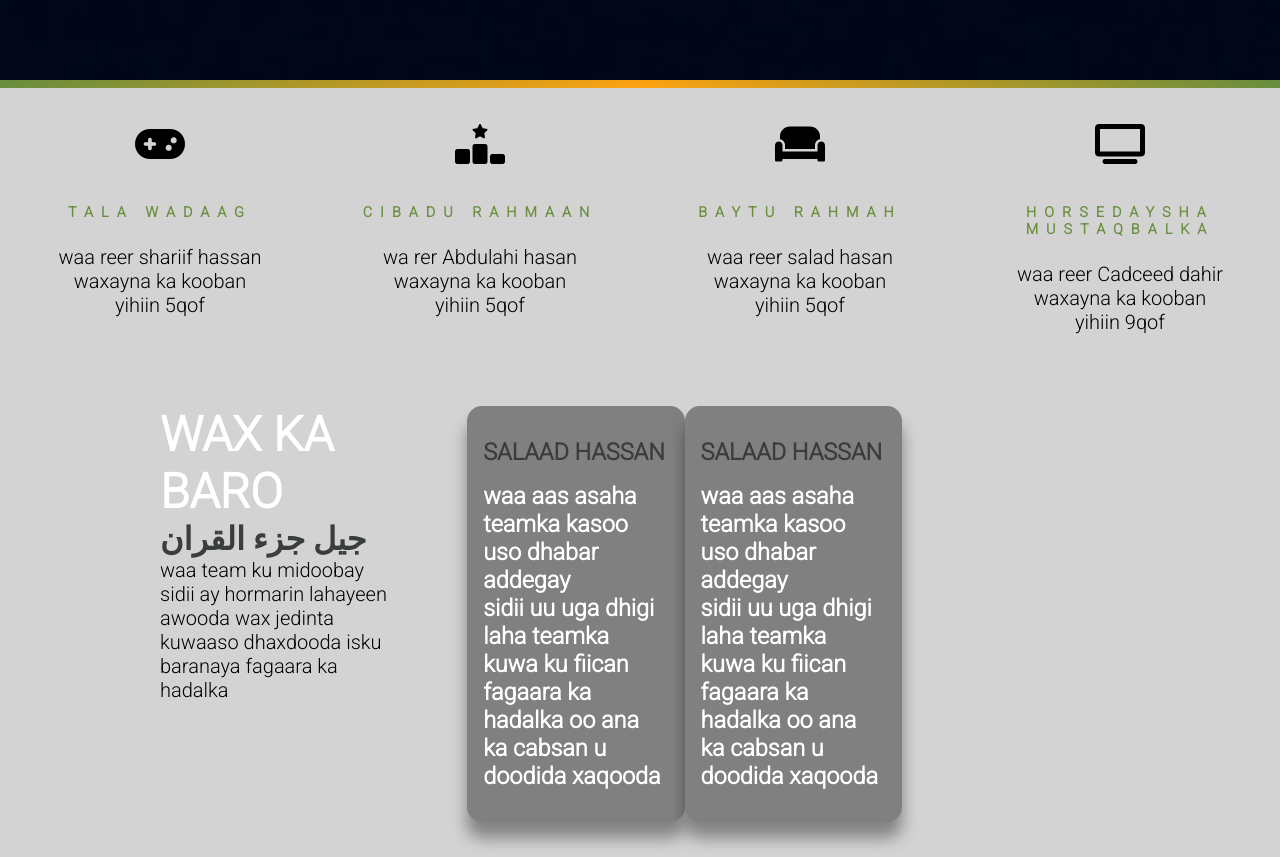
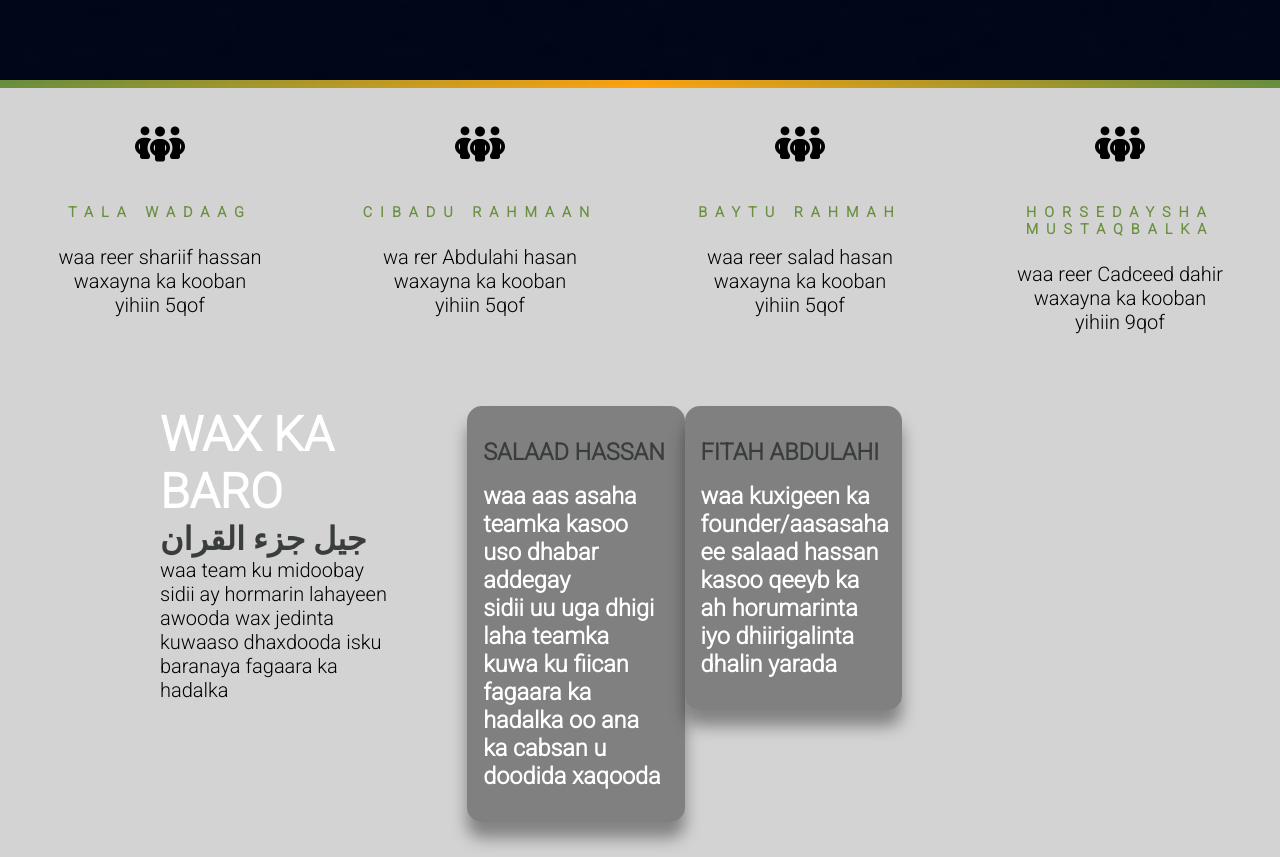
Before and after one commit to abdal-sharif/juzul-quraan, a plain HTML site: page index.html in a window 1280 px wide. Shown: the part 720-1577 px from the top of the page. Drawn offline with Linux system fonts and the light colour scheme; a web font is replaced by a local one.

Commit message:
big update

```diff
--- a/index.html
+++ b/index.html
@@ -13,7 +13,7 @@
         <header class="header">
             <div class="banner">
 
-                <h3 class="banner-title" >   halkaan kala soco team juzul quraan</h3>
+                <h3 class="banner-title" >   halkaan kala soco team </h3>
                 <h1 class="banner-subtitle" >جيل جزء القران  </h1>
                 <a href= "#" class="banner-btn"> sii gudub</a>
         </div>
@@ -29,7 +29,7 @@
         <article class="special">
 
             <span class="special-icon">
-                 <i class="fa-solid fa-gamepad"></i></span>
+                 <i class="fa-solid fa-people-group"></i></span>
 
                  <h3 class="special-title"> Tala wadaag</h3>
                  <p class="special-text"> waa reer <span class="name">shariif hassan</span>
@@ -39,7 +39,7 @@
         <article class="special">
 
             <span class="special-icon">
-                 <i class="fa-solid fa-ranking-star"></i></span>
+                 <i class="fa-solid fa-people-group"></i></span>
 
                  <h3 class="special-title"> cibadu rahmaan </h3>
                  <p class="special-text"> wa rer <span class="name">Abdulahi hasan </span>
@@ -48,7 +48,7 @@
         <article class="special">
 
             <span class="special-icon">
-                 <i class="fa-solid fa-couch"></i></span>
+                 <i class="fa-solid fa-people-group"></i></span>
 
                  <h3 class="special-title">Baytu Rahmah</h3>
                  <p class="special-text"> waa reer <span class="name"> salad hasan </span>
@@ -57,7 +57,7 @@
         <article class="special">
 
             <span class="special-icon">
-                 <i class="fa-solid fa-tv"></i></span>
+                 <i class="fa-solid fa-people-group"></i></span>
 
                  <h3 class="special-title">Horsedaysha mustaqbalka</h3>
                  <p class="special-text"> waa reer <span class="name">Cadceed dahir</span>
@@ -89,10 +89,10 @@
                     </section>
 
                     <section class="person">
-                        <h3 class="person-title">salaad Hassan</h3>
-                        <h3 class="person-subtitle">waa aas asaha teamka kasoo uso dhabar addegay <br>
-                        sidii uu uga dhigi laha teamka kuwa ku fiican fagaara ka hadalka  oo ana <br>
-                     ka cabsan u doodida xaqooda</h3>
+                        <h3 class="person-title">fitah abdulahi</h3>
+                        <h3 class="person-subtitle">waa kuxigeen ka founder/aasasaha ee salaad hassan <br>
+                        kasoo qeeyb ka ah horumarinta iyo dhiirigalinta dhalin yarada
+                    </h3>
                     </section>
 
 
--- a/style.css
+++ b/style.css
@@ -78,7 +78,6 @@ a{
     font-size: 3rem;
     color: var(--mainWhite);
     margin-top: 2.5rem;
-    text-transform: uppercase;
     margin-bottom: 1rem;
     animation: slideFromLeft 3s ease-in-out 1;
   }
```
